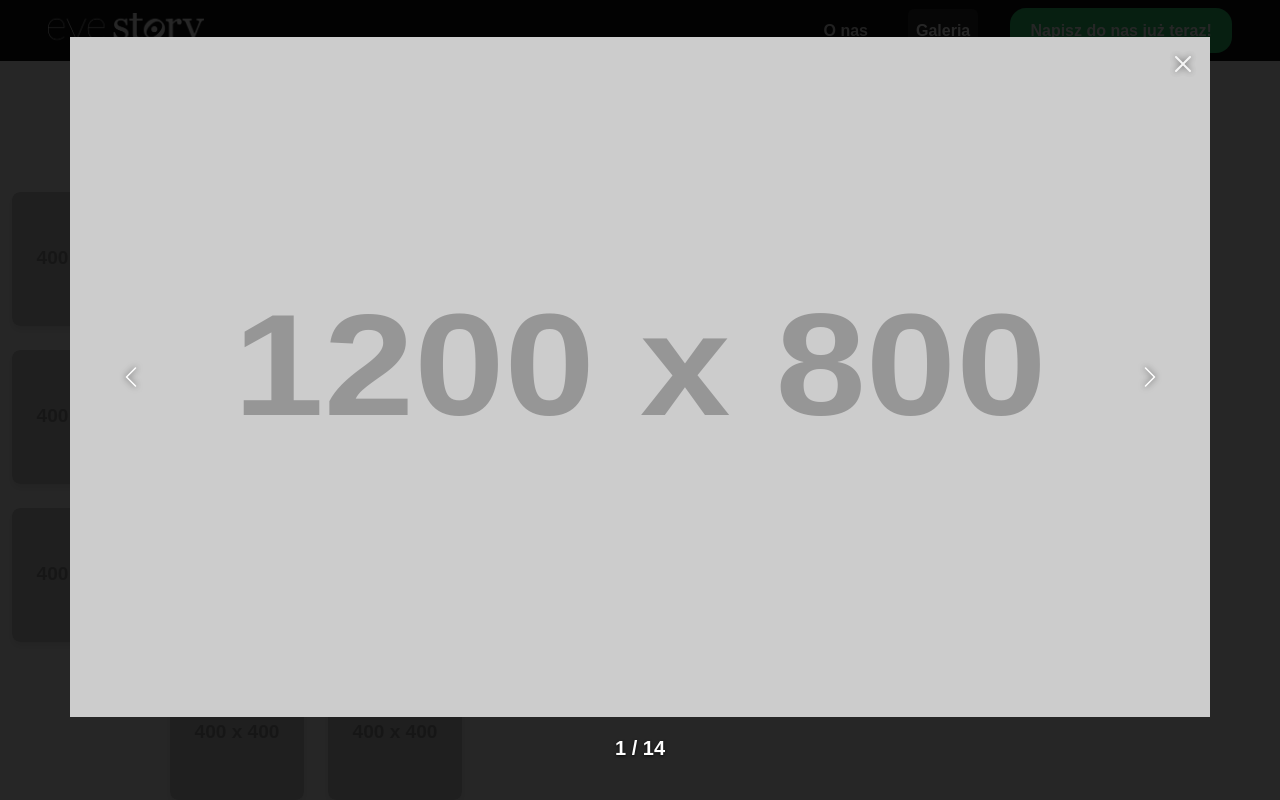
After one commit to Poolsarr/ziutek, a PHP site: page /galeria.html in a window 1280 px wide, after a click that opens the changed part. The commit adds this page. Run offline with PHP 8.4, Linux system fonts and the light colour scheme; grey boxes labelled with a size stand in for pictures from a placeholder-image service; some libraries are stand-ins or nearby versions.

Commit message:
dodano galerie

```diff
--- a/cennik.html
+++ b/cennik.html
@@ -39,7 +39,7 @@
                         <a class="nav-link" href="index.html#eye-story-section">O nas</a>
                     </li>
                     <li class="nav-item">
-                        <a class="nav-link" href="index.html#galeria">Galeria</a>
+                        <a class="nav-link" href="galeria.html">Galeria</a>
                     </li>
                     <li class="nav-item">
                         <a class="btn btn-custom-green" href="index.html#kontakt">Napisz do nas już teraz!</a>
--- /dev/null
+++ b/galeria.html
@@ -0,0 +1,298 @@
+<!DOCTYPE html>
+<html lang="pl">
+<head>
+    <meta charset="UTF-8">
+    <meta name="viewport" content="width=device-width, initial-scale=1.0">
+    <title>Galeria - Eyestory</title>
+
+    <!-- Style zewnętrzne -->
+    <link rel="stylesheet" href="https://necolas.github.io/normalize.css/latest/normalize.css">
+    <link href="https://cdn.jsdelivr.net/npm/bootstrap@5.3.3/dist/css/bootstrap.min.css" rel="stylesheet" integrity="sha384-QWTKZyjpPEjISv5WaRU9OFeRpok6YctnYmDr5pNlyT2bRjXh0JMhjY6hW+ALEwIH" crossorigin="anonymous">
+    <link rel="stylesheet" href="https://cdn.jsdelivr.net/npm/bootstrap-icons@1.11.3/font/bootstrap-icons.min.css">
+    <link rel="stylesheet" href="https://cdnjs.cloudflare.com/ajax/libs/animate.css/4.1.1/animate.min.css"/>
+
+    <link rel="stylesheet" href="style.css">
+
+    <script src="https://cdn.jsdelivr.net/npm/bootstrap@5.3.3/dist/js/bootstrap.bundle.min.js" defer integrity="sha384-YvpcrYf0tY3lHB60NNkmXc5s9fDVZLESaAA55NDzOxhy9GkcIdslK1eN7N6jIeHz" crossorigin="anonymous"></script>
+    <script src="scripts/dynamic-navbar.js" defer></script>
+    <script src="scripts/eye-story-scroll.js" defer></script>
+
+</head>
+<body>
+
+    <!-- ========================================================================= -->
+    <!-- Navbar (bez zmian)                                                      -->
+    <!-- ========================================================================= -->
+    <nav id="main-navbar" class="navbar navbar-expand-lg navbar-dark bg-dark-custom fixed-top">
+        <div class="container-fluid px-lg-5">
+            <a class="navbar-brand" href="index.html">
+                <img src="assets/logo eyestory-1.png" alt="Eyestory Logo" height="35">
+            </a>
+            <button class="navbar-toggler" type="button" data-bs-toggle="collapse" data-bs-target="#navbarNav" aria-controls="navbarNav" aria-expanded="false" aria-label="Toggle navigation">
+                <span class="navbar-toggler-icon"></span>
+            </button>
+            <div class="collapse navbar-collapse" id="navbarNav">
+                <ul class="navbar-nav ms-auto align-items-center">
+                    <li class="nav-item">
+                        <a class="nav-link" href="index.html#eye-story-section">O nas</a>
+                    </li>
+                    <li class="nav-item">
+                        <a class="nav-link active" href="galeria.html">Galeria</a>
+                    </li>
+                    <li class="nav-item">
+                        <a class="btn btn-custom-green" href="index.html#kontakt">Napisz do nas już teraz!</a>
+                    </li>
+                </ul>
+            </div>
+        </div>
+    </nav>
+
+    <!-- Pusta przestrzeń pod stałą nawigacją, aby treść nie była zasłonięta -->
+    <div style="margin-top: 80px;"></div>
+
+    <!-- ========================================================================= -->
+    <!-- SEKCJA GALERII (ZMIENIONA)                                              -->
+    <!-- ========================================================================= -->
+    <section class="gallery-grid">
+        <!-- ZMIANA: Dodano pt-5 dla odstępu i usunięto nagłówek H1 -->
+        <div class="container pt-5">
+
+            <!-- ZMIANA: Dodano klasę 'justify-content-center' do wyśrodkowania elementów w niepełnych rzędach -->
+            <div class="row row-cols-1 row-cols-sm-2 row-cols-md-3 row-cols-lg-4 g-4 justify-content-center">
+
+                <!-- TUTAJ WKLEJ KOLEJNE ZDJĘCIA -->
+                <!-- Pamiętaj, aby 'data-bs-slide-to' miało unikalny, kolejny numer od 0 -->
+
+                <!-- ZDJĘCIE 1 -->
+                <div class="col">
+                    <div class="gallery-item">
+                        <a data-bs-toggle="modal" data-bs-target="#galleryModal" data-bs-slide-to="0">
+                            <img src="https://placehold.co/400x400/54a3f5/white?text=Foto+1" alt="Zdjęcie z galerii 1">
+                        </a>
+                    </div>
+                </div>
+
+                <!-- ZDJĘCIE 2 -->
+                <div class="col">
+                    <div class="gallery-item">
+                        <a data-bs-toggle="modal" data-bs-target="#galleryModal" data-bs-slide-to="1">
+                            <img src="https://placehold.co/400x400/6c757d/white?text=Foto+2" alt="Zdjęcie z galerii 2">
+                        </a>
+                    </div>
+                </div>
+
+                <!-- ZDJĘCIE 3 -->
+                <div class="col">
+                    <div class="gallery-item">
+                        <a data-bs-toggle="modal" data-bs-target="#galleryModal" data-bs-slide-to="2">
+                            <img src="https://placehold.co/400x400/28a745/white?text=Foto+3" alt="Zdjęcie z galerii 3">
+                        </a>
+                    </div>
+                </div>
+
+                <!-- ZDJĘCIE 4 -->
+                <div class="col">
+                    <div class="gallery-item">
+                        <a data-bs-toggle="modal" data-bs-target="#galleryModal" data-bs-slide-to="3">
+                            <img src="https://placehold.co/400x400/ffc107/white?text=Foto+4" alt="Zdjęcie z galerii 4">
+                        </a>
+                    </div>
+                </div>
+
+                <!-- ZDJĘCIE 5 -->
+                <div class="col">
+                    <div class="gallery-item">
+                        <a data-bs-toggle="modal" data-bs-target="#galleryModal" data-bs-slide-to="4">
+                            <img src="https://placehold.co/400x400/dc3545/white?text=Foto+5" alt="Zdjęcie z galerii 5">
+                        </a>
+                    </div>
+                </div>
+
+                <!-- ZDJĘCIE 6 -->
+                <div class="col">
+                    <div class="gallery-item">
+                        <a data-bs-toggle="modal" data-bs-target="#galleryModal" data-bs-slide-to="5">
+                            <img src="https://placehold.co/400x400/17a2b8/white?text=Foto+6" alt="Zdjęcie z galerii 6">
+                        </a>
+                    </div>
+                </div>
+
+                 <!-- ZDJĘCIE 7 -->
+                 <div class="col">
+                    <div class="gallery-item">
+                        <a data-bs-toggle="modal" data-bs-target="#galleryModal" data-bs-slide-to="6">
+                            <img src="https://placehold.co/400x400/343a40/white?text=Foto+7" alt="Zdjęcie z galerii 7">
+                        </a>
+                    </div>
+                </div>
+
+                <!-- ZDJĘCIE 8 -->
+                <div class="col">
+                    <div class="gallery-item">
+                        <a data-bs-toggle="modal" data-bs-target="#galleryModal" data-bs-slide-to="7">
+                            <img src="https://placehold.co/400x400/f8f9fa/black?text=Foto+8" alt="Zdjęcie z galerii 8">
+                        </a>
+                    </div>
+                </div>
+
+                 <!-- ZDJĘCIE 9 -->
+                 <div class="col">
+                    <div class="gallery-item">
+                        <a data-bs-toggle="modal" data-bs-target="#galleryModal" data-bs-slide-to="8">
+                            <img src="https://placehold.co/400x400/e83e8c/white?text=Foto+9" alt="Zdjęcie z galerii 9">
+                        </a>
+                    </div>
+                </div>
+
+                <!-- ZDJĘCIE 10 -->
+                <div class="col">
+                    <div class="gallery-item">
+                        <a data-bs-toggle="modal" data-bs-target="#galleryModal" data-bs-slide-to="9">
+                            <img src="https://placehold.co/400x400/fd7e14/white?text=Foto+10" alt="Zdjęcie z galerii 10">
+                        </a>
+                    </div>
+                </div>
+
+                <!-- ZDJĘCIE 11 -->
+                <div class="col">
+                    <div class="gallery-item">
+                        <a data-bs-toggle="modal" data-bs-target="#galleryModal" data-bs-slide-to="10">
+                            <img src="https://placehold.co/400x400/20c997/white?text=Foto+11" alt="Zdjęcie z galerii 11">
+                        </a>
+                    </div>
+                </div>
+
+                <!-- ZDJĘCIE 12 -->
+                <div class="col">
+                    <div class="gallery-item">
+                        <a data-bs-toggle="modal" data-bs-target="#galleryModal" data-bs-slide-to="11">
+                            <img src="https://placehold.co/400x400/6610f2/white?text=Foto+12" alt="Zdjęcie z galerii 12">
+                        </a>
+                    </div>
+                </div>
+
+                 <!-- ZDJĘCIE 13 -->
+                 <div class="col">
+                    <div class="gallery-item">
+                        <a data-bs-toggle="modal" data-bs-target="#galleryModal" data-bs-slide-to="12">
+                            <img src="https://placehold.co/400x400/007bff/white?text=Foto+13" alt="Zdjęcie z galerii 13">
+                        </a>
+                    </div>
+                </div>
+
+                <!-- ZDJĘCIE 14 -->
+                <div class="col">
+                    <div class="gallery-item">
+                        <a data-bs-toggle="modal" data-bs-target="#galleryModal" data-bs-slide-to="13">
+                            <img src="https://placehold.co/400x400/a8a8a8/white?text=Foto+14" alt="Zdjęcie z galerii 14">
+                        </a>
+                    </div>
+                </div>
+
+
+            </div> <!-- /.row -->
+        </div> <!-- /.container -->
+    </section>
+
+    <!-- ========================================================================= -->
+    <!-- MODAL (LIGHTBOX) - bez zmian                                            -->
+    <!-- ========================================================================= -->
+    <div class="modal fade" id="galleryModal" tabindex="-1" aria-labelledby="galleryModalLabel" aria-hidden="true">
+        <div class="modal-dialog modal-xl modal-dialog-centered">
+            <div class="modal-content">
+                <div class="modal-body p-0">
+
+                    <button type="button" class="btn-close" data-bs-dismiss="modal" aria-label="Close"></button>
+                    <div id="galleryCarousel" class="carousel slide">
+                        <div class="carousel-inner">
+                            <div class="carousel-item active">
+                                <img src="https://placehold.co/1200x800/54a3f5/white?text=Foto+1" class="d-block w-100" alt="Powiększone zdjęcie 1">
+                            </div>
+                            <div class="carousel-item">
+                                <img src="https://placehold.co/1200x800/6c757d/white?text=Foto+2" class="d-block w-100" alt="Powiększone zdjęcie 2">
+                            </div>
+                            <div class="carousel-item">
+                                <img src="https://placehold.co/1200x800/28a745/white?text=Foto+3" class="d-block w-100" alt="Powiększone zdjęcie 3">
+                            </div>
+                            <div class="carousel-item">
+                                <img src="https://placehold.co/1200x800/ffc107/white?text=Foto+4" class="d-block w-100" alt="Powiększone zdjęcie 4">
+                            </div>
+                            <div class="carousel-item">
+                                <img src="https://placehold.co/1200x800/dc3545/white?text=Foto+5" class="d-block w-100" alt="Powiększone zdjęcie 5">
+                            </div>
+                            <div class="carousel-item">
+                                <img src="https://placehold.co/1200x800/17a2b8/white?text=Foto+6" class="d-block w-100" alt="Powiększone zdjęcie 6">
+                            </div>
+                            <div class="carousel-item">
+                                <img src="https://placehold.co/1200x800/343a40/white?text=Foto+7" class="d-block w-100" alt="Powiększone zdjęcie 7">
+                            </div>
+                            <div class="carousel-item">
+                                <img src="https://placehold.co/1200x800/f8f9fa/black?text=Foto+8" class="d-block w-100" alt="Powiększone zdjęcie 8">
+                            </div>
+                             <div class="carousel-item">
+                                <img src="https://placehold.co/1200x800/e83e8c/white?text=Foto+9" class="d-block w-100" alt="Powiększone zdjęcie 9">
+                            </div>
+                            <div class="carousel-item">
+                                <img src="https://placehold.co/1200x800/fd7e14/white?text=Foto+10" class="d-block w-100" alt="Powiększone zdjęcie 10">
+                            </div>
+                            <div class="carousel-item">
+                                <img src="https://placehold.co/1200x800/20c997/white?text=Foto+11" class="d-block w-100" alt="Powiększone zdjęcie 11">
+                            </div>
+                            <div class="carousel-item">
+                                <img src="https://placehold.co/1200x800/6610f2/white?text=Foto+12" class="d-block w-100" alt="Powiększone zdjęcie 12">
+                            </div>
+                            <div class="carousel-item">
+                                <img src="https://placehold.co/1200x800/007bff/white?text=Foto+13" class="d-block w-100" alt="Powiększone zdjęcie 13">
+                            </div>
+                            <div class="carousel-item">
+                                <img src="https://placehold.co/1200x800/a8a8a8/white?text=Foto+14" class="d-block w-100" alt="Powiększone zdjęcie 14">
+                            </div>
+                        </div>
+
+                        <button class="carousel-control-prev" type="button" data-bs-target="#galleryCarousel" data-bs-slide="prev">
+                            <span class="carousel-control-prev-icon" aria-hidden="true"></span>
+                            <span class="visually-hidden">Poprzedni</span>
+                        </button>
+                        <button class="carousel-control-next" type="button" data-bs-target="#galleryCarousel" data-bs-slide="next">
+                            <span class="carousel-control-next-icon" aria-hidden="true"></span>
+                            <span class="visually-hidden">Następny</span>
+                        </button>
+                    </div>
+
+                    <div id="carouselCounter" class="carousel-counter"></div>
+
+                </div>
+            </div>
+        </div>
+    </div>
+
+
+    <!-- Skrypt do dynamicznego licznika zdjęć (bez zmian) -->
+    <script>
+      document.addEventListener('DOMContentLoaded', function () {
+        const galleryModal = document.getElementById('galleryModal');
+        const carousel = document.getElementById('galleryCarousel');
+        const counterElement = document.getElementById('carouselCounter');
+
+        if (galleryModal) {
+          const carouselInstance = new bootstrap.Carousel(carousel, {
+            interval: false,
+            keyboard: true
+          });
+          const totalItems = carousel.querySelectorAll('.carousel-item').length;
+          const updateCounter = () => {
+            const activeItem = carousel.querySelector('.carousel-item.active');
+            const activeIndex = Array.from(carousel.querySelectorAll('.carousel-item')).indexOf(activeItem);
+            counterElement.textContent = `${activeIndex + 1} / ${totalItems}`;
+          };
+          galleryModal.addEventListener('shown.bs.modal', function () {
+            updateCounter();
+          });
+          carousel.addEventListener('slid.bs.carousel', function () {
+            updateCounter();
+          });
+        }
+      });
+    </script>
+</body>
+</html>
--- a/index.html
+++ b/index.html
@@ -53,7 +53,7 @@
                         <a class="nav-link" href="cennik.html">Cennik</a>
                     </li>
                     <li class="nav-item">
-                        <a class="nav-link" href="index.html#galeria">Galeria</a>
+                        <a class="nav-link" href="galeria.html">Galeria</a>
                     </li>
                     <li class="nav-item">
                         <a class="btn btn-custom-green" href="#kontakt">Napisz do nas już teraz!</a>
--- a/scss/main.scss
+++ b/scss/main.scss
@@ -19,3 +19,4 @@
 @use 'sections/why-us';
 @use 'sections/contact';
 @use 'sections/navbar';
+@use 'sections/gallery-page';
--- a/style.css
+++ b/style.css
@@ -1178,5 +1178,92 @@ button[type=submit]:hover {
     border-color: rgba(0, 0, 0, 0.15);
   }
 }
+/* ========================================================================= */
+/* GALERIA - SIATKA ZDJĘĆ                                                    */
+/* ========================================================================= */
+.gallery-grid {
+  padding: 4rem 0;
+}
+
+.gallery-item {
+  overflow: hidden;
+  border-radius: 0.5rem;
+  box-shadow: 0 4px 8px rgba(0, 0, 0, 0.1);
+}
+
+.gallery-item a {
+  display: block;
+  cursor: pointer;
+}
+
+.gallery-item img {
+  width: 100%;
+  height: 100%;
+  object-fit: cover;
+  transition: transform 0.3s ease-in-out;
+}
+
+.gallery-item a:hover img {
+  transform: scale(1.05);
+}
+
+/* ========================================================================= */
+/* LIGHTBOX / MODAL                                                          */
+/* ========================================================================= */
+/* Stylizacja tła modala (ciemniejsze) */
+.modal-backdrop.show {
+  opacity: 0.85; /* Standardowo jest 0.5 */
+}
+
+/* Ukrycie domyślnego tła i ramki w oknie modala */
+#galleryModal .modal-content {
+  background-color: transparent;
+  border: none;
+  box-shadow: none;
+}
+
+/* Stylizacja karuzeli wewnątrz modala */
+#galleryModal .carousel-item img {
+  max-height: 85vh; /* Ograniczenie wysokości obrazu */
+  width: auto; /* Automatyczna szerokość, aby zachować proporcje */
+  margin: 0 auto; /* Wyśrodkowanie obrazu w poziomie */
+}
+
+/* Stylizacja przycisków nawigacyjnych karuzeli */
+#galleryModal .carousel-control-prev,
+#galleryModal .carousel-control-next {
+  width: 5%; /* Zmniejszenie szerokości, aby nie nachodziły zbytnio na obraz */
+}
+
+#galleryModal .carousel-control-prev-icon,
+#galleryModal .carousel-control-next-icon {
+  background-size: 60%;
+  filter: drop-shadow(0 0 3px rgba(0, 0, 0, 0.7));
+}
+
+/* Licznik zdjęć */
+.carousel-counter {
+  color: white;
+  font-size: 1.25rem;
+  font-weight: bold;
+  text-shadow: 0 1px 3px rgba(0, 0, 0, 0.8);
+  margin-top: 1rem;
+  text-align: center;
+}
+
+/* Przycisk zamknięcia (X) */
+#galleryModal .btn-close {
+  position: absolute;
+  top: 15px;
+  right: 15px;
+  z-index: 10;
+  filter: invert(1) grayscale(100%) brightness(200%) drop-shadow(0 0 3px rgba(0, 0, 0, 0.7));
+  opacity: 0.8;
+  transition: opacity 0.2s;
+}
+
+#galleryModal .btn-close:hover {
+  opacity: 1;
+}
 
 /*# sourceMappingURL=style.css.map */
```
Also changed, not shown: scss/sections/_gallery-page.scss (added, +89 -0 lines), 1 other file.
